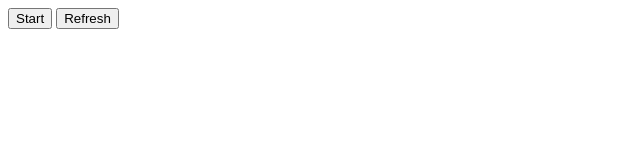
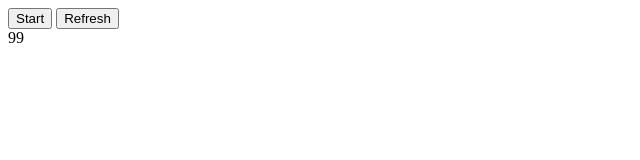
Before and after one commit to longo2002/js-fizzbuzz, a plain HTML site: page index.html in a window 1280 px wide. Both pictures are taken after a click on the button "Start". Shown: the full height of the page, 0-640 px from the left. Drawn offline with Linux system fonts and the light colour scheme.

Commit message:
Bonus attempt

```diff
--- a/index.html
+++ b/index.html
@@ -9,6 +9,7 @@
 <body>
     <button id="bottone">Start</button>
     <button id="refresh">Refresh</button>
+    <div id="fizzbox"></div>
     <script src="./js/app.js"></script>
 </body>
 </html>
--- a/js/app.js
+++ b/js/app.js
@@ -2,6 +2,7 @@ console.log ("woks!")
 
 let bottone = document.getElementById("bottone");
 let refresh = document.getElementById("refresh");
+let fizzBox = document.getElementById("fizzbox");
 
 bottone.addEventListener ( "click",
 
@@ -15,10 +16,11 @@ bottone.addEventListener ( "click",
             } else if (i % 5 === 0) {
                 console.log(i, 'Buzz')
             }
+
+            fizzBox.innerHTML = i
         }
 
     }
-
 
 )
 
```
